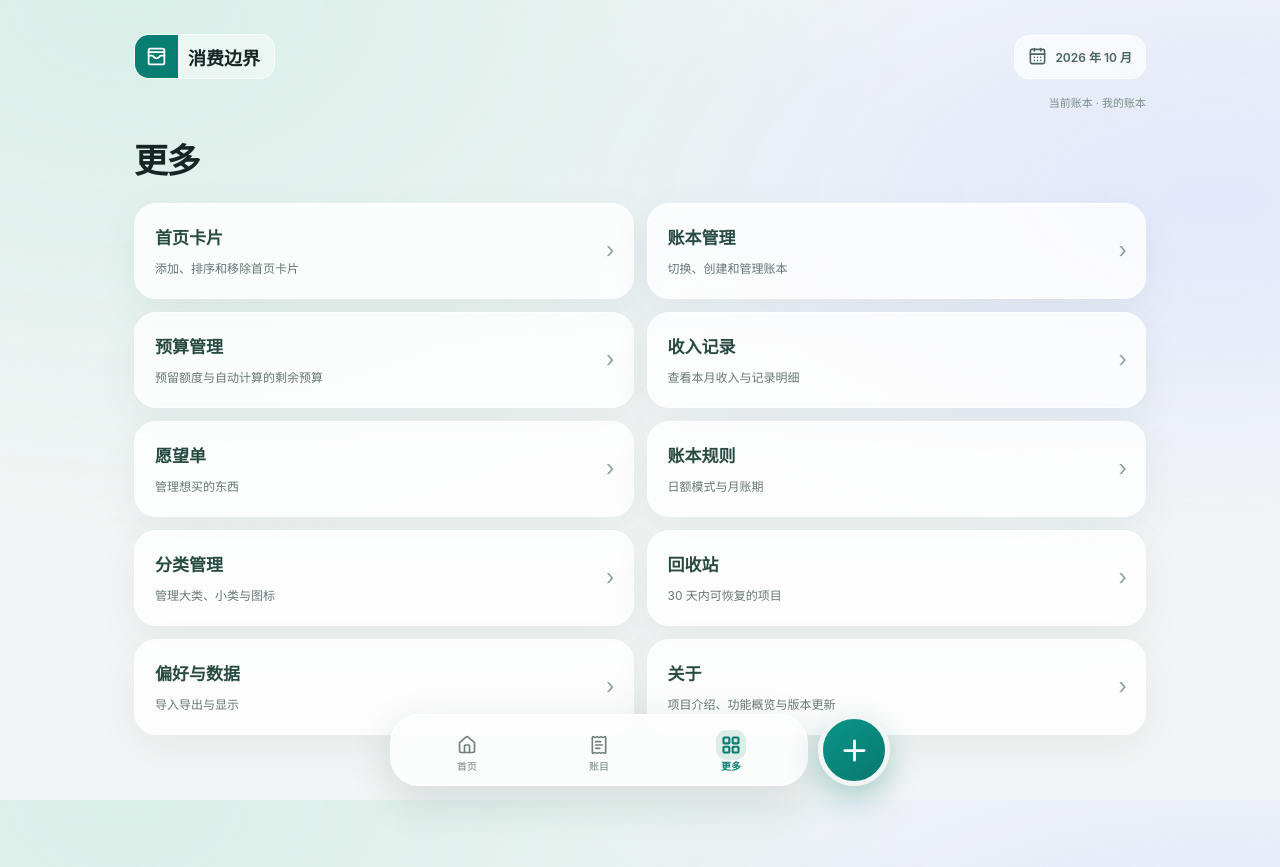
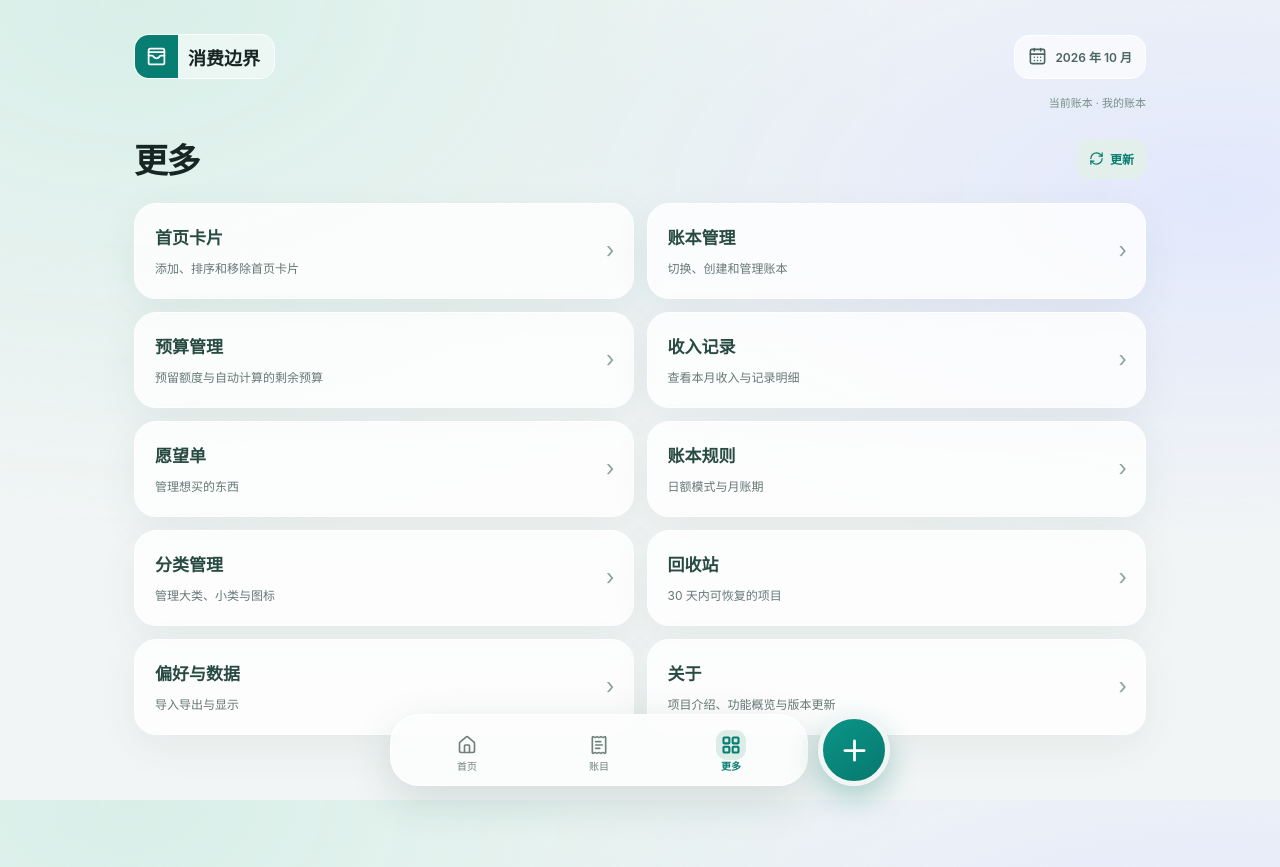
Before and after one commit to ly202o/spend-boundary-ledger, a React (Vite) app: page / in a window 1280 px wide. Both pictures are taken after a click on the button "更多". Built offline with nearby package versions, Linux system fonts and the light colour scheme.

Commit message:
Estimate earnings from monthly salary and add quick update in More

```diff
--- a/src/App.tsx
+++ b/src/App.tsx
@@ -3,6 +3,7 @@ import { createPortal } from 'react-dom'
 import { CalendarDays, Check, Download, Home, LayoutGrid, Pencil, Plus, ReceiptText, RotateCcw, Sparkles, Trash2, Upload, WalletCards, X } from 'lucide-react'
 import { diningKind, diningBudgetId, spendingLabels } from './dining'
 import About from './About'
+import AppUpdate from './AppUpdate'
 import { RestCard, RestEditor, type RestPart } from './RestCard'
 import { filterTransactions } from './record-filter'
 import { readBackup } from './backup'
@@ -180,7 +181,7 @@ function MonthPicker({selectedMonth,label,startDay,onChange}:{selectedMonth:stri
 }
 function MoreMenu({onSelect}:{onSelect:(view:MoreView)=>void}) {
   const items:[MoreView,string,string][]=[['home-cards','首页卡片','添加、排序和移除首页卡片'],['books','账本管理','切换、创建和管理账本'],['budgets','预算管理','预留额度与自动计算的剩余预算'],['income','收入记录','查看本月收入与记录明细'],['wishes','愿望单','管理想买的东西'],['book-mode','账本规则','日额模式与月账期'],['categories','分类管理','管理大类、小类与图标'],['trash','回收站','30 天内可恢复的项目'],['settings','偏好与数据','导入导出与显示'],['updates','关于','项目介绍、功能概览与版本更新']]
-  return <Page title="更多"><div className="more-grid">{items.map(([id,title,detail])=><button type="button" key={id} onClick={()=>onSelect(id)}><b>{title}</b><small>{detail}</small><span>›</span></button>)}</div></Page>
+  return <><div className="page-title"><h1>更多</h1><AppUpdate compact/></div><div className="more-grid">{items.map(([id,title,detail])=><button type="button" key={id} onClick={()=>onSelect(id)}><b>{title}</b><small>{detail}</small><span>›</span></button>)}</div></>
 }
 function BooksPage({workspace,onSwitch,onCreate,onRename,onDelete}:{workspace:LedgerWorkspace;onSwitch:(id:string)=>void;onCreate:(name:string,copy:boolean,seed?:Ledger)=>void;onRename:(id:string,name:string)=>void;onDelete:(id:string)=>void}) {
   const [name,setName]=useState('')
--- a/src/AppUpdate.tsx
+++ b/src/AppUpdate.tsx
@@ -1,11 +1,12 @@
 import { useState } from 'react'
+import { RefreshCw } from 'lucide-react'
 import { appVersion } from './release'
 import changelog from '../CHANGELOG.md?raw'
 import { versionNotes } from './release-history'
 
 declare const __BUILD_VERSION__: string
 
-export default function AppUpdate() {
+export default function AppUpdate({compact=false}:{compact?:boolean}) {
   const [checking,setChecking]=useState(false)
   const [notice,setNotice]=useState('')
   const check=async()=>{
@@ -29,6 +30,7 @@ export default function AppUpdate() {
     }catch{setNotice('暂时无法检查更新，请确认网络连接后重试。')}
     finally{window.clearTimeout(timeout);setChecking(false)}
   }
+  if(compact)return <div className="quick-update"><button type="button" aria-label="检查更新" disabled={checking} onClick={()=>void check()}><RefreshCw size={15}/><span>{checking?'检查中…':'更新'}</span></button>{notice&&<small role="status">{notice}</small>}</div>
   return <section className="display-card app-update"><div className="update-row"><button type="button" disabled={checking} onClick={()=>void check()}>{checking?'检查中…':'检查更新'}</button><small>当前版本 v{appVersion}</small></div>{notice&&<small role="status">{notice}</small>}</section>
 }
 
--- a/src/RestCard.tsx
+++ b/src/RestCard.tsx
@@ -32,14 +32,14 @@ export function RestEditor({settings,onSave,part='all'}:{part?:RestPart;settings
  const setPunch=(key:'start'|'end',value:string)=>setDraft({...draft,punches:{...draft.punches,[punchDate]:{...punch,[key]:value||undefined}}})
  const summary=workSummary(draft)
  const all=part==='all',pay=all||part==='payday',week=all||part==='week',event=all||part==='event'||part==='payday',income=all||part==='income',work=all||part==='work'
- const valid=(!all||draft.title.trim())&&(!pay||(Number.isInteger(draft.payday)&&draft.payday>=1&&draft.payday<=31))&&(!event||draft.eventName.trim())&&(!income||(Number.isFinite(draft.dailyWage)&&draft.dailyWage>=0&&/^\d{2}:\d{2}$/.test(start)&&/^\d{2}:\d{2}$/.test(end)&&end>start&&draft.workEnd>draft.workStart))&&(!work||!punch.start||!punch.end||punchMinutes(punch.start,punch.end)!==null)
+ const valid=(!all||draft.title.trim())&&(!pay||(Number.isInteger(draft.payday)&&draft.payday>=1&&draft.payday<=31))&&(!event||draft.eventName.trim())&&(!income||(draft.monthlySalary!==undefined&&Number.isFinite(draft.monthlySalary)&&draft.monthlySalary>=0&&/^\d{2}:\d{2}$/.test(start)&&/^\d{2}:\d{2}$/.test(end)&&end>start&&draft.workEnd>draft.workStart))&&(!work||!punch.start||!punch.end||punchMinutes(punch.start,punch.end)!==null)
  return <>
  {all&&<label>卡片名称<input maxLength={20} value={draft.title} onChange={event=>change('title',event.target.value)}/></label>}
  {pay&&<><label>倒计时类型<select value={draft.countdownMode||'payday'} onChange={event=>change('countdownMode',event.target.value)}><option value="payday">每月发薪</option><option value="event">自定义日期</option></select></label><span>每月发薪日 · {draft.payday} 号</span><div className="cycle-day-grid payday-grid" role="group" aria-label="选择每月发薪日">{Array.from({length:31},(_,index)=>index+1).map(day=><button type="button" key={day} className={draft.payday===day?'active':''} aria-pressed={draft.payday===day} aria-label={`每月 ${day} 号`} onClick={()=>change('payday',day)}>{day}</button>)}</div><small>当月不足该日期时按月末计算，卡片显示设置的日期和倒计时。</small></>}
  {week&&<label>每周期待日<select value={draft.weekday??5} onChange={event=>change('weekday',+event.target.value)}>{['日','一','二','三','四','五','六'].map((name,index)=><option key={index} value={index}>周{name}</option>)}</select></label>}
  {event&&<><label>倒计时名称<input maxLength={12} value={draft.eventName} onChange={event=>change('eventName',event.target.value)}/></label><label>期待日期<input type="date" value={draft.eventDate} onChange={event=>change('eventDate',event.target.value)}/></label></>}
  {work&&<><label>打卡日期<input type="date" max={restDateKey()} value={punchDate} onChange={event=>{if(event.target.value)setPunchDate(event.target.value)}}/></label><div className="date-time-fields"><label>上班打卡<input type="time" value={punch.start||''} onChange={event=>setPunch('start',event.target.value)}/></label><label>下班打卡<input type="time" value={punch.end||''} onChange={event=>setPunch('end',event.target.value)}/></label></div><small>未打卡按默认 09:30–19:00 估算。已记录上班但未记录下班时，预计下班随上班顺延 9.5 小时。实际下班需晚于上班；时长未扣午休，不等于计薪工时。</small><b>本月已完成 {summary.days} 天 · 共 {(summary.totalMinutes/60).toFixed(2)} 小时</b><small>仅统计上下班均已记录的日期；单次打卡不会计入完成天数。</small>{summary.records.map(record=><button type="button" className="work-record" key={record.date} onClick={()=>setPunchDate(record.date)}>{record.date} · {record.start||'未上班'}–{record.end||'未下班'} · {record.minutes===null?'待补全':(record.minutes/60).toFixed(2)+'h'}</button>)}</>}
- {income&&<><label>每日收入估算（元）<input type="number" min="0" step="0.01" inputMode="decimal" value={draft.dailyWage} onChange={event=>change('dailyWage',+event.target.value)}/></label><label>工作时间设置<select value={scope} onChange={event=>setScope(event.target.value as typeof scope)}><option value="today">仅今天</option><option value="default">默认时段</option></select></label><div className="date-time-fields"><label>工作开始<input type="time" value={start} onChange={event=>changeTime('start',event.target.value)}/></label><label>工作结束<input type="time" value={end} onChange={event=>changeTime('end',event.target.value)}/></label></div><small>仅今天的时段次日自动失效，恢复默认时段；收入按时段估算，不自动记账。结束需晚于开始。</small></>}
+ {income&&<><label>月薪（元）<input type="number" min="0" step="0.01" inputMode="decimal" value={draft.monthlySalary??''} placeholder="填写月薪" onChange={event=>setDraft({...draft,monthlySalary:event.target.value===''?undefined:+event.target.value})}/></label><label>工作时间设置<select value={scope} onChange={event=>setScope(event.target.value as typeof scope)}><option value="today">仅今天</option><option value="default">默认时段</option></select></label><div className="date-time-fields"><label>工作开始<input type="time" value={start} onChange={event=>changeTime('start',event.target.value)}/></label><label>工作结束<input type="time" value={end} onChange={event=>changeTime('end',event.target.value)}/></label></div><small>月薪按当月自然日均摊，再按当天工作进度估算，不扣税、午休或考勤，不代表实际计薪。仅今天的时段次日恢复默认，不自动记账。</small></>}
  <button type="button" className="primary" disabled={!valid} onClick={()=>onSave({...draft,title:draft.title.trim(),eventName:draft.eventName.trim()})}>保存设置</button></>
 
 }
--- a/src/release.ts
+++ b/src/release.ts
@@ -1 +1 @@
-export const appVersion = '1.1.0'
+export const appVersion = '1.1.1'
--- a/src/rest.ts
+++ b/src/rest.ts
@@ -33,6 +33,7 @@ export function restStats(settings:RestSettings,now=new Date()){
  const start=minutes(punch?.start||today?.start||settings.workStart)
  const duration=minutes(today?.end||settings.workEnd)-minutes(today?.start||settings.workStart)
  const end=punch?.end?minutes(punch.end):start+duration,current=now.getHours()*60+now.getMinutes()
- const earned=duration>0?settings.dailyWage*Math.min(1,Math.max(0,(Math.min(current,end)-start)/duration)):0
+ const daily=settings.monthlySalary!==undefined?settings.monthlySalary/new Date(now.getFullYear(),now.getMonth()+1,0).getDate():settings.dailyWage
+ const earned=duration>0?daily*Math.min(1,Math.max(0,(Math.min(current,end)-start)/duration)):0
  return {payDays,friday,eventDays,earned}
 }
--- a/src/styles.css
+++ b/src/styles.css
@@ -44,6 +44,7 @@ header{display:flex;align-items:center;justify-content:space-between;margin-bott
 .update-row{display:flex;align-items:center;justify-content:space-between;gap:12px;flex-wrap:wrap}.update-row button{min-height:46px;border:0;border-radius:13px;background:#e3efeb;color:var(--accent);font:inherit;font-weight:600;padding:10px 18px}.update-row button:disabled{opacity:.5}.update-row>small{margin-left:auto;text-align:right;color:var(--muted)}
 .payday-grid{grid-template-columns:repeat(7,minmax(0,1fr))}.payday-grid button{min-width:0;min-height:44px;font-size:16px;touch-action:manipulation}
 .work-record{padding:10px;border:0;border-radius:12px;background:#edf3ef;color:#587269;text-align:left;font-size:12px;line-height:1.6;overflow-wrap:anywhere}
+.quick-update{position:relative}.quick-update button{display:flex;align-items:center;gap:6px;border:0;border-radius:12px;padding:9px 12px;min-height:40px;background:#e3efeb;color:var(--accent);font:inherit;font-size:12px;font-weight:600}.quick-update button:disabled{opacity:.5}.quick-update small{position:absolute;z-index:5;right:0;top:calc(100% + 6px);width:min(240px,70vw);padding:10px;background:#f8fbfa;border:1px solid #d7e1dd;border-radius:12px;box-shadow:var(--shadow);font-size:11px;line-height:1.6;color:#58766c}
 .rest-card{padding:20px;border-radius:28px;background:linear-gradient(125deg,#f9fffd,#e3f4ee);border:1px solid white;box-shadow:var(--shadow);color:#285b4e;min-width:0}.rest-header{display:flex;justify-content:space-between;align-items:center;gap:10px;margin-bottom:14px}.rest-header h2{font-size:17px;font-weight:600;margin:0;overflow-wrap:anywhere}.rest-header>small{font-size:10px;color:#84978e}.rest-tiles{display:grid;grid-template-columns:repeat(4,minmax(0,1fr));gap:8px}.rest-tiles>button{background:#ffffff7a;border-radius:12px;padding:10px 4px;display:flex;flex-direction:column;align-items:center;gap:4px;min-width:0;text-align:center}.rest-tiles span{font-size:11px;color:#718a80;overflow-wrap:anywhere}.rest-tiles b{color:var(--accent);font-size:clamp(14px,4vw,22px);line-height:1.2;overflow-wrap:anywhere;max-width:100%}.rest-tiles small{font-size:10px;color:#84978e}.rest-tiles>button{border:0;font-family:inherit;cursor:pointer}.rest-tiles>button:focus-visible{outline:2px solid var(--accent);outline-offset:2px}
 .today-card{background:var(--surface);border:1px solid white;box-shadow:var(--shadow);border-radius:32px;padding:26px;display:flex;flex-direction:column}
 .eyebrow{font-size:12px;color:var(--muted);display:flex;align-items:center;gap:7px;margin-bottom:14px}
--- a/src/types.ts
+++ b/src/types.ts
@@ -17,7 +17,7 @@ export type Income = { id: string; title: string; amount: number; date: string;
 export type CategoryGroup = { name: string; children: string[]; icon?: string; childIcons?: Record<string,string>; kind?: 'meal'|'night'|'snack' }
 export type BudgetAllocation = { id: string; name: string; amount: number; kind: 'meal' | 'night' | 'snack' | 'rent' | 'custom' }
 export type SpendingCategory = 'food'|'meal'|'night'|'snack'|'other'|'all'
-export type RestSettings={weekday?:number;title:string;payday:number;eventName:string;eventDate:string;dailyWage:number;workStart:string;workEnd:string;countdownMode?:'payday'|'event';punches?:Record<string,{start?:string;end?:string}>;todayWork?:{date:string;start:string;end:string}}
+export type RestSettings={monthlySalary?:number;weekday?:number;title:string;payday:number;eventName:string;eventDate:string;dailyWage:number;workStart:string;workEnd:string;countdownMode?:'payday'|'event';punches?:Record<string,{start?:string;end?:string}>;todayWork?:{date:string;start:string;end:string}}
 export type HomeCard = {id:string;type:'balance'|'spending'|'rest';rest?:RestSettings;category?:SpendingCategory;period?:'week'|'seven'|'month';balanceMode?:'minimal'|'detail'}
 export type TrashKind = 'transaction' | 'income' | 'wish' | 'budget' | 'categoryGroup' | 'categoryChild' | 'book' | 'reset'
 export type TrashEntry = { id: string; bookId: string; kind: TrashKind; label: string; deletedAt: string; data: unknown }
```
Also changed, not shown: 2 other files (tests, documents, lock files or other folders).
